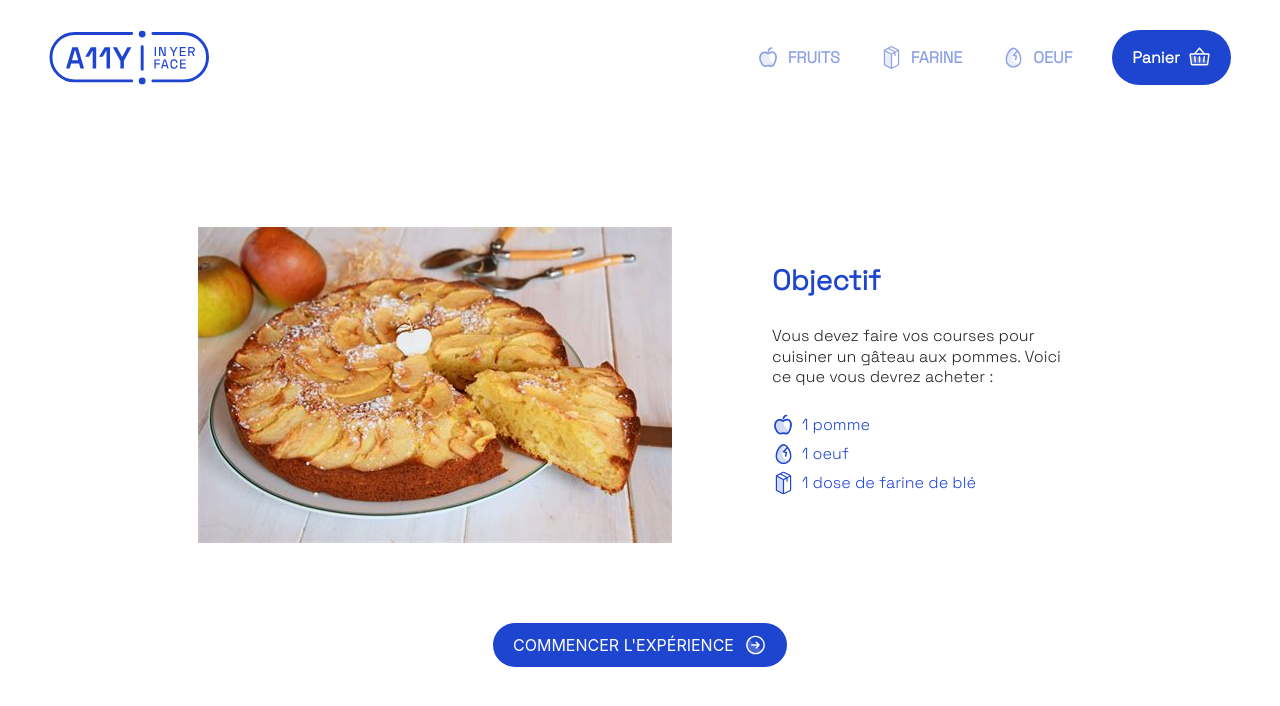
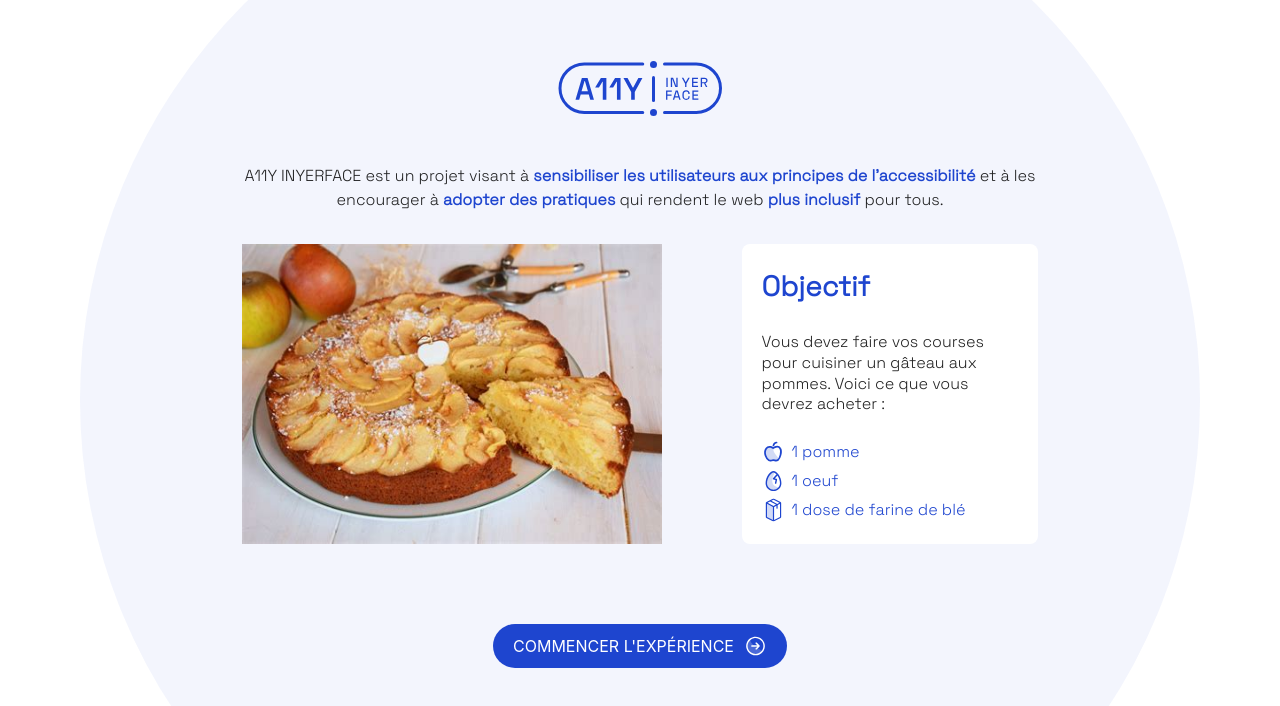
Before and after one commit to theodo/a11yinyerface, a Next.js app: page / in a window 1280 px wide. Shown: the top 706 px of the page. Built offline with nearby package versions, Linux system fonts and the light colour scheme.

Commit message:
redesign home page

```diff
--- a/src/pages/index.tsx
+++ b/src/pages/index.tsx
@@ -1,12 +1,12 @@
-import { Stack, Container } from "@mui/material";
+import { Stack, Container, Typography, Box } from "@mui/material";
 import { useAtom } from "jotai";
 import type { NextPage } from "next";
 import Image from "next/image";
 import { useEffect } from "react";
 
-import AppBar from "components/ui/AppBar/AppBar";
 import AppLink from "src/components/ui/Buttons/AppLink";
 import ObjectiveCard from "src/components/ui/Cards/ObjectiveCard/ObjectiveCard";
+import PageTextTemplate from "src/components/ui/PageTextTemplate/PageTextTemplate";
 import { cartAtom } from "src/store/cart";
 
 const Home: NextPage = () => {
@@ -16,34 +16,51 @@ const Home: NextPage = () => {
     setCart({});
   }, [setCart]);
 
-  return (
-    <>
-      <AppBar />
+  const emphasisStyle = { color: "primary.main", fontWeight: "bold" };
+
+  const presentationText = (
+    <Typography>
+      A11Y INYERFACE est un projet visant à{" "}
+      <Box component="span" sx={emphasisStyle}>
+        sensibiliser les utilisateurs aux principes de l&apos;accessibilité{" "}
+      </Box>
+      et à les encourager à{" "}
+      <Box component="span" sx={emphasisStyle}>
+        adopter des pratiques{" "}
+      </Box>{" "}
+      qui rendent le web{" "}
+      <Box component="span" sx={emphasisStyle}>
+        plus inclusif
+      </Box>{" "}
+      pour tous.
+    </Typography>
+  );
+
+  const content = (
     <Container
       sx={{
-          height: "100%",
         display: "flex",
-          alignItems: "center",
+        flexDirection: "column",
         justifyContent: "center",
+        textAlign: "center",
+        marginTop: "3em",
+        width: "120%",
+        marginLeft: "-10%",
+        marginBottom: "-5em",
       }}
     >
-        <Stack
-          py="2em"
-          spacing="5em"
-          textAlign="center"
-          justifyContent="center"
-          marginTop="5em"
-        >
+      {presentationText}
+      <Stack py="2em" spacing="5em" textAlign="center" justifyContent="center">
         <Stack direction="row" justifyContent="space-around" spacing="5em">
-            <Image src={require("../../public/images/apple-pie.jpeg")} alt="" />
-
-            <ObjectiveCard></ObjectiveCard>
+          <Image src={require("/public/images/apple-pie.jpeg")} alt="" />
+          <ObjectiveCard />
         </Stack>
         <AppLink text="Commencer l'expérience" link="/fruits" />
       </Stack>
     </Container>
-    </>
   );
+
+  return <PageTextTemplate content={content} />;
 };
 
 export default Home;
```
Lines whose indentation alone changed are shown as unchanged.
